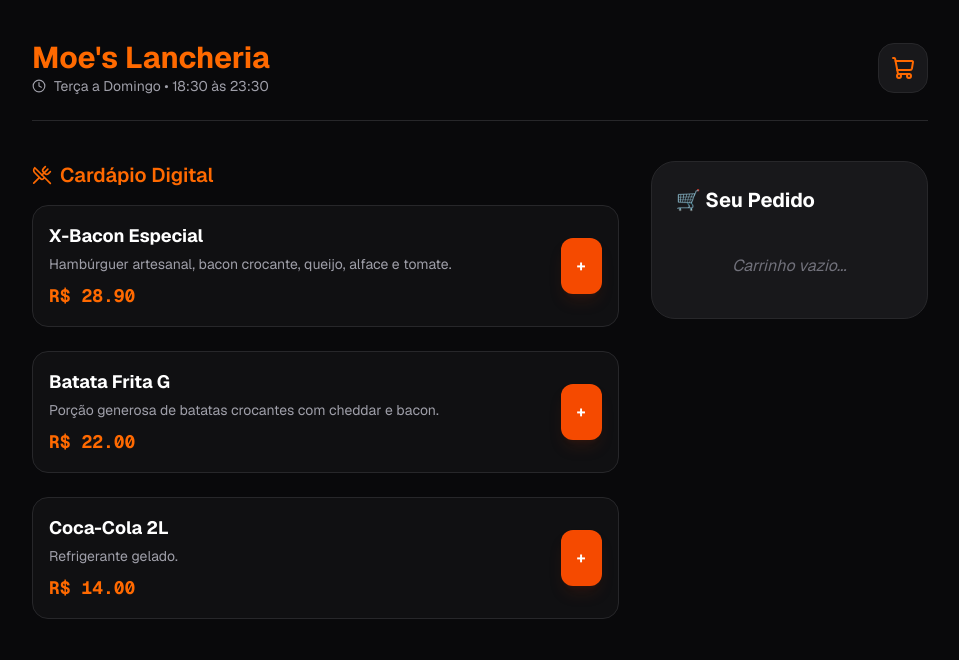
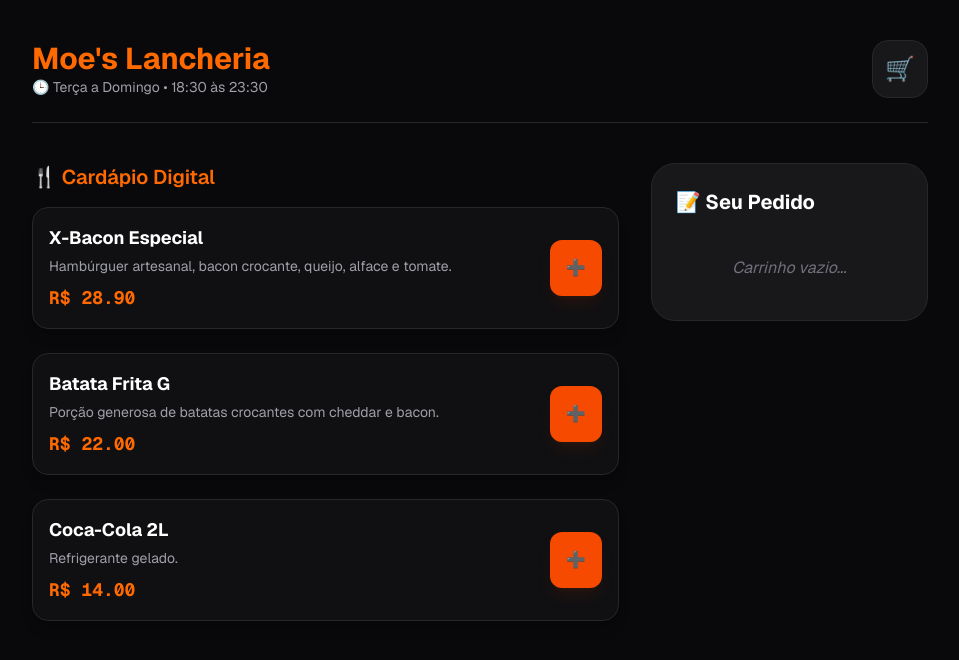
Before and after one commit to AndersonArnold/moes-cardapio, a Next.js app: page / in a window 1280 px wide. Shown: the top 660 px of the page, without its empty margins (160-1119 px from the left). Built offline with nearby package versions, Linux system fonts and the light colour scheme.

Commit message:
Update page.tsx

```diff
--- a/src/app/page.tsx
+++ b/src/app/page.tsx
@@ -2,7 +2,6 @@
 
 import { useState } from 'react';
 import { createClient } from '@supabase/supabase-js';
-import { ShoppingCart, Clock, UtensilsCrossed, ChevronRight, CheckCircle2 } from 'lucide-react';
 
 const supabase = createClient(
   'https://edczezjkshefeotgtxnt.supabase.co',
@@ -41,31 +40,31 @@ export default function Home() {
       <header className="max-w-4xl mx-auto flex justify-between items-center mb-10 py-6 border-b border-zinc-800">
         <div>
           <h1 className="text-3xl font-bold text-orange-500">Moe's Lancheria</h1>
-          <p className="text-zinc-400 flex items-center gap-2 text-sm"><Clock size={14}/> Terça a Domingo • 18:30 às 23:30</p>
+          <p className="text-zinc-400 flex items-center gap-2 text-sm">🕒 Terça a Domingo • 18:30 às 23:30</p>
         </div>
-        <div className="relative bg-zinc-900 p-3 rounded-2xl border border-zinc-800">
-          <ShoppingCart className="text-orange-500" />
-          {cart.length > 0 && <span className="absolute -top-2 -right-2 bg-orange-600 px-2 py-0.5 rounded-full text-xs font-bold">{cart.length}</span>}
+        <div className="relative bg-zinc-900 p-3 rounded-2xl border border-zinc-800 text-2xl">
+          🛒
+          {cart.length > 0 && <span className="absolute -top-2 -right-2 bg-orange-600 px-2 py-0.5 rounded-full text-xs font-bold animate-bounce">{cart.length}</span>}
         </div>
       </header>
 
       <main className="max-w-4xl mx-auto grid grid-cols-1 lg:grid-cols-3 gap-8">
         <div className="lg:col-span-2 space-y-6">
-          <h2 className="text-xl font-semibold flex items-center gap-2 mb-4 text-orange-500"><UtensilsCrossed size={20}/> Cardápio Digital</h2>
+          <h2 className="text-xl font-semibold flex items-center gap-2 mb-4 text-orange-500">🍴 Cardápio Digital</h2>
           {menuItems.map((item) => (
-            <div key={item.id} className="bg-zinc-900/50 border border-zinc-800 p-4 rounded-2xl flex justify-between items-center hover:border-orange-500/50 transition-all">
+            <div key={item.id} className="bg-zinc-900/50 border border-zinc-800 p-4 rounded-2xl flex justify-between items-center hover:border-orange-500/50 transition-all shadow-lg">
               <div>
                 <h3 className="font-bold text-lg">{item.name}</h3>
                 <p className="text-zinc-400 text-sm mt-1">{item.description}</p>
                 <p className="text-orange-500 font-bold mt-2 font-mono text-lg">R$ {item.price.toFixed(2)}</p>
               </div>
-              <button onClick={() => setCart([...cart, item])} className="bg-orange-600 hover:bg-orange-500 p-4 rounded-xl font-bold shadow-lg shadow-orange-900/20">+</button>
+              <button onClick={() => setCart([...cart, item])} className="bg-orange-600 hover:bg-orange-500 p-4 rounded-xl font-bold shadow-lg shadow-orange-900/20 active:scale-90 transition-all">➕</button>
             </div>
           ))}
         </div>
 
         <div className="bg-zinc-900 border border-zinc-800 p-6 rounded-3xl h-fit sticky top-4">
-          <h2 className="text-xl font-bold mb-6">🛒 Seu Pedido</h2>
+          <h2 className="text-xl font-bold mb-6">📝 Seu Pedido</h2>
           {cart.length === 0 ? <p className="text-zinc-500 italic text-center py-4">Carrinho vazio...</p> : (
             <div className="space-y-6">
               <div className="space-y-3">
@@ -77,17 +76,17 @@ export default function Home() {
                 ))}
                 <div className="flex justify-between text-xl font-bold pt-4 text-white">
                   <span>Total</span>
-                  <span className="text-orange-500">R$ {total.toFixed(2)}</span>
+                  <span className="text-orange-500 font-black italic">R$ {total.toFixed(2)}</span>
                 </div>
               </div>
               <div className="space-y-4 pt-4 border-t border-zinc-800">
                 <div className="flex gap-2">
-                  <button onClick={() => setOrderType('local')} className={`flex-1 p-3 rounded-xl text-sm font-bold ${orderType === 'local' ? 'bg-orange-600' : 'bg-zinc-800 text-zinc-400'}`}>Mesa</button>
-                  <button onClick={() => setOrderType('delivery')} className={`flex-1 p-3 rounded-xl text-sm font-bold ${orderType === 'delivery' ? 'bg-orange-600' : 'bg-zinc-800 text-zinc-400'}`}>Retirada</button>
+                  <button onClick={() => setOrderType('local')} className={`flex-1 p-3 rounded-xl text-sm font-bold transition-all ${orderType === 'local' ? 'bg-orange-600 text-white' : 'bg-zinc-800 text-zinc-400'}`}>Mesa</button>
+                  <button onClick={() => setOrderType('delivery')} className={`flex-1 p-3 rounded-xl text-sm font-bold transition-all ${orderType === 'delivery' ? 'bg-orange-600 text-white' : 'bg-zinc-800 text-zinc-400'}`}>Retirada</button>
                 </div>
-                <input type="text" placeholder="Seu Nome" className="w-full bg-zinc-800 p-3 rounded-xl border border-zinc-700 outline-none focus:border-orange-500" onChange={(e) => setCustomerData({...customerData, name: e.target.value})} />
+                <input type="text" placeholder="Seu Nome" className="w-full bg-zinc-800 p-3 rounded-xl border border-zinc-700 outline-none focus:border-orange-500 transition-all" onChange={(e) => setCustomerData({...customerData, name: e.target.value})} />
                 {orderType === 'local' ? (
-                  <input type="text" placeholder="Número da Mesa" className="w-full bg-zinc-800 p-3 rounded-xl border border-zinc-700 outline-none focus:border-orange-500" onChange={(e) => setCustomerData({...customerData, table: e.target.value})} />
+                  <input type="text" placeholder="Número da Mesa" className="w-full bg-zinc-800 p-3 rounded-xl border border-zinc-700 outline-none focus:border-orange-500 transition-all" onChange={(e) => setCustomerData({...customerData, table: e.target.value})} />
                 ) : (
                   <select className="w-full bg-zinc-800 p-3 rounded-xl border border-zinc-700 outline-none focus:border-orange-500" onChange={(e) => setCustomerData({...customerData, payment: e.target.value})}>
                     <option value="Pix">Pix</option>
@@ -95,7 +94,7 @@ export default function Home() {
                     <option value="Dinheiro">Dinheiro</option>
                   </select>
                 )}
-                <button onClick={finishOrder} className="w-full bg-orange-600 hover:bg-orange-500 p-4 rounded-2xl font-bold flex items-center justify-center gap-2 shadow-xl shadow-orange-900/40">Finalizar Pedido <ChevronRight size={18}/></button>
+                <button onClick={finishOrder} className="w-full bg-orange-600 hover:bg-orange-500 p-4 rounded-2xl font-bold flex items-center justify-center gap-2 shadow-xl shadow-orange-900/40 active:scale-95 transition-all uppercase tracking-wider">Finalizar Pedido ✨</button>
               </div>
             </div>
           )}
@@ -104,11 +103,11 @@ export default function Home() {
 
       {isOrderFinished && (
         <div className="fixed inset-0 bg-black/95 flex items-center justify-center p-4 z-50 backdrop-blur-sm">
-          <div className="bg-zinc-900 p-8 rounded-3xl border border-orange-500 text-center max-w-sm">
-            <CheckCircle2 className="text-orange-500 mx-auto mb-4" size={50} />
+          <div className="bg-zinc-900 p-8 rounded-3xl border border-orange-500 text-center max-w-sm shadow-2xl">
+            <div className="text-5xl mb-4">✅</div>
             <h2 className="text-2xl font-bold mb-2">Pedido Enviado!</h2>
             <p className="text-zinc-400 mb-6">Sucesso em Mondaí! Agora é só aguardar.</p>
-            <button onClick={() => { setIsOrderFinished(false); setCart([]); }} className="bg-orange-600 px-8 py-2 rounded-xl font-bold">Fechar</button>
+            <button onClick={() => { setIsOrderFinished(false); setCart([]); }} className="bg-orange-600 px-8 py-2 rounded-xl font-bold hover:bg-orange-500 transition-all">Fechar</button>
           </div>
         </div>
       )}
```
